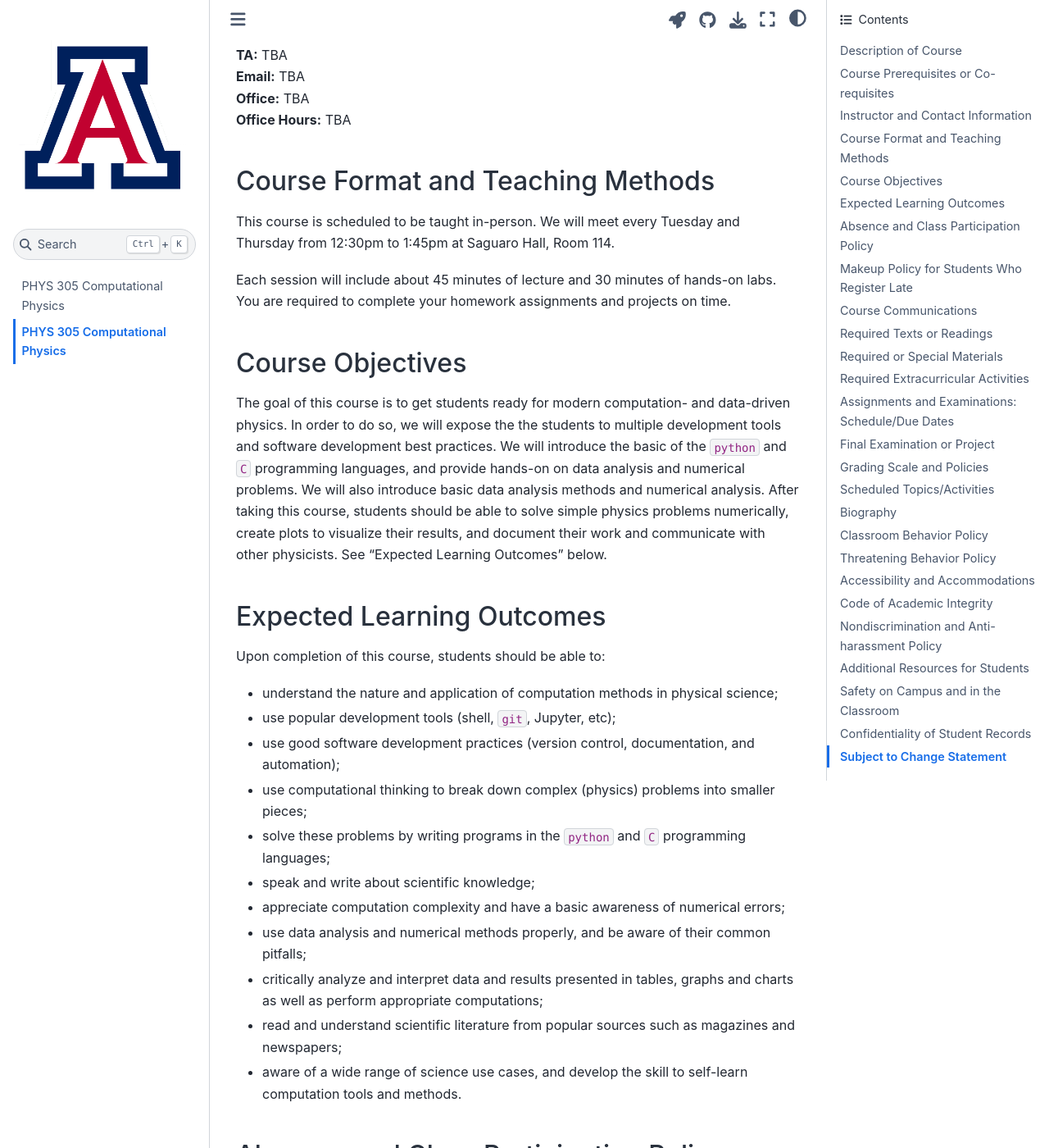
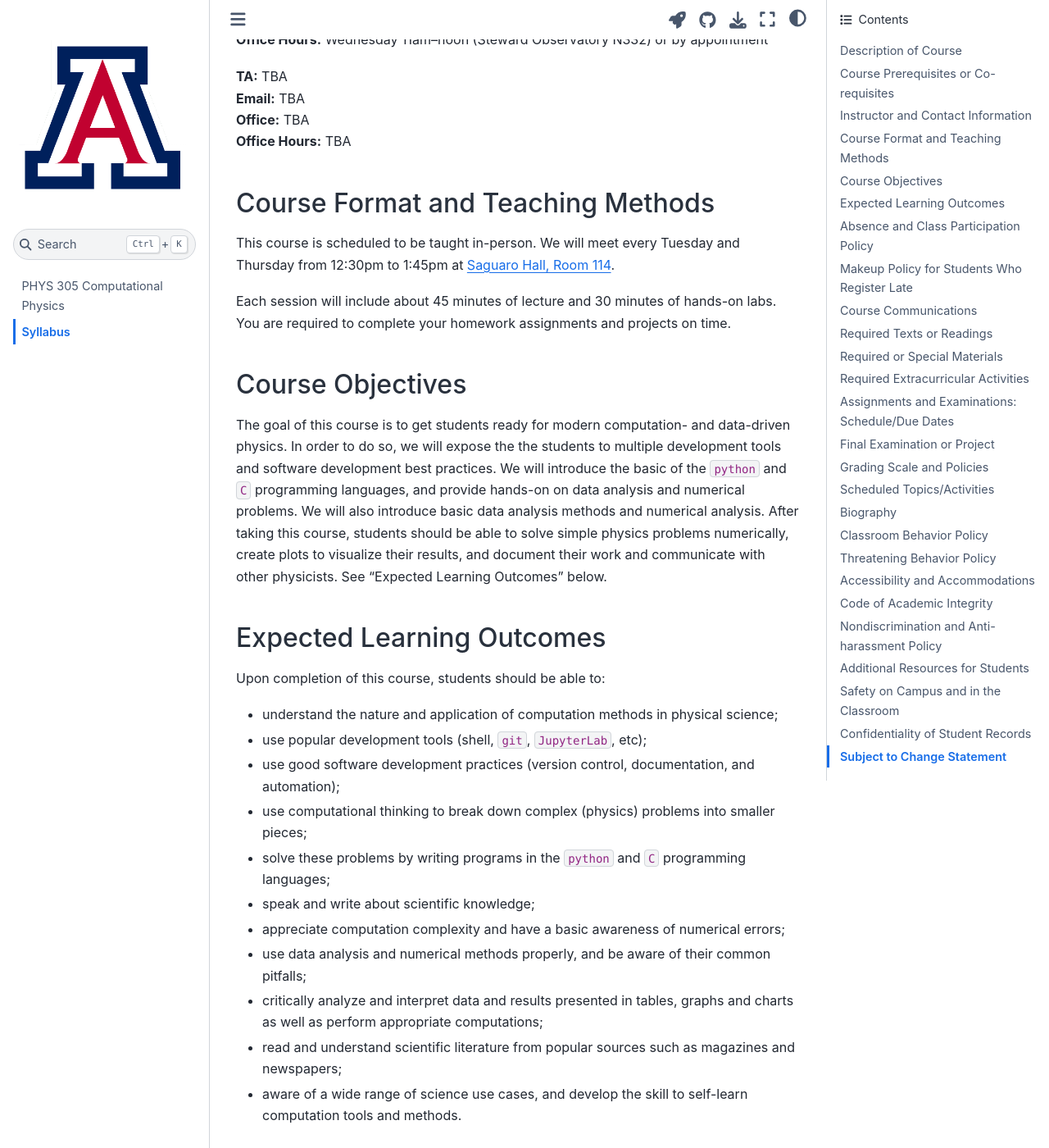
Before and after one commit to vahidszd/IUT-Computational-Physics-hbakhshian, a Jupyter Book: the page built from docs/syllabus.md, in a window 1280 px wide and 1400 px high, scrolled down 1036 px. Shown: the whole window at 82% size. Built offline with Jupyter Book 1.0.4 settings and Sphinx 7.4.7 and the Sphinx Book theme 1.1.4, drawn with Linux system fonts in a browser that asks for light colours; some of the changed text lies outside the part shown.

Commit message:
Improve full syllabus, add links

````diff
--- a/docs/syllabus.md
+++ b/docs/syllabus.md
@@ -12,15 +12,16 @@
   name: python3
 ---
 
-# PHYS 305 Computational Physics
+# Syllabus
 
 +++
 
+**Course Number & Title:** PHYS 305—001 Computational Physics
 **Course Website:** https://ua-2025q1-phys305.github.io
 
 **Semester and Year:** Spring 2025
-**Time:** Tuesday & Thursday 12:30--1:45pm
-**Location:** Saguaro Hall, Room 114
+**Time:** Tuesday & Thursday 12:30–1:45pm
+**Location:** [Saguaro Hall, Room 114](https://map.arizona.edu/33/0114)
 
 +++
 
@@ -61,7 +62,7 @@
 ## Course Format and Teaching Methods
 
 This course is scheduled to be taught in-person.
-We will meet every Tuesday and Thursday from 12:30pm to 1:45pm at Saguaro Hall, Room 114.
+We will meet every Tuesday and Thursday from 12:30pm to 1:45pm at [Saguaro Hall, Room 114](https://map.arizona.edu/33/0114).
 
 Each session will include about 45 minutes of lecture and 30 minutes of hands-on labs.
 You are required to complete your homework assignments and projects on time.
@@ -83,7 +84,7 @@
 
 Upon completion of this course, students should be able to:
 * understand the nature and application of computation methods in physical science;
-* use popular development tools (shell, `git`, Jupyter, etc);
+* use popular development tools (shell, `git`, `JupyterLab`, etc);
 * use good software development practices (version control, documentation, and automation);
 * use computational thinking to break down complex (physics) problems into smaller pieces;
 * solve these problems by writing programs in the `python` and `C` programming languages;
@@ -330,8 +331,3 @@
 ## Subject to Change Statement
 
 Information contained in the course syllabus, other than the grade and absence policy, may be subject to change with advance notice, as deemed appropriate by the instructor.
-
-+++
-
-```{tableofcontents}
-```
````
Also changed, not shown: docs/index.md (+1 -1 lines).
